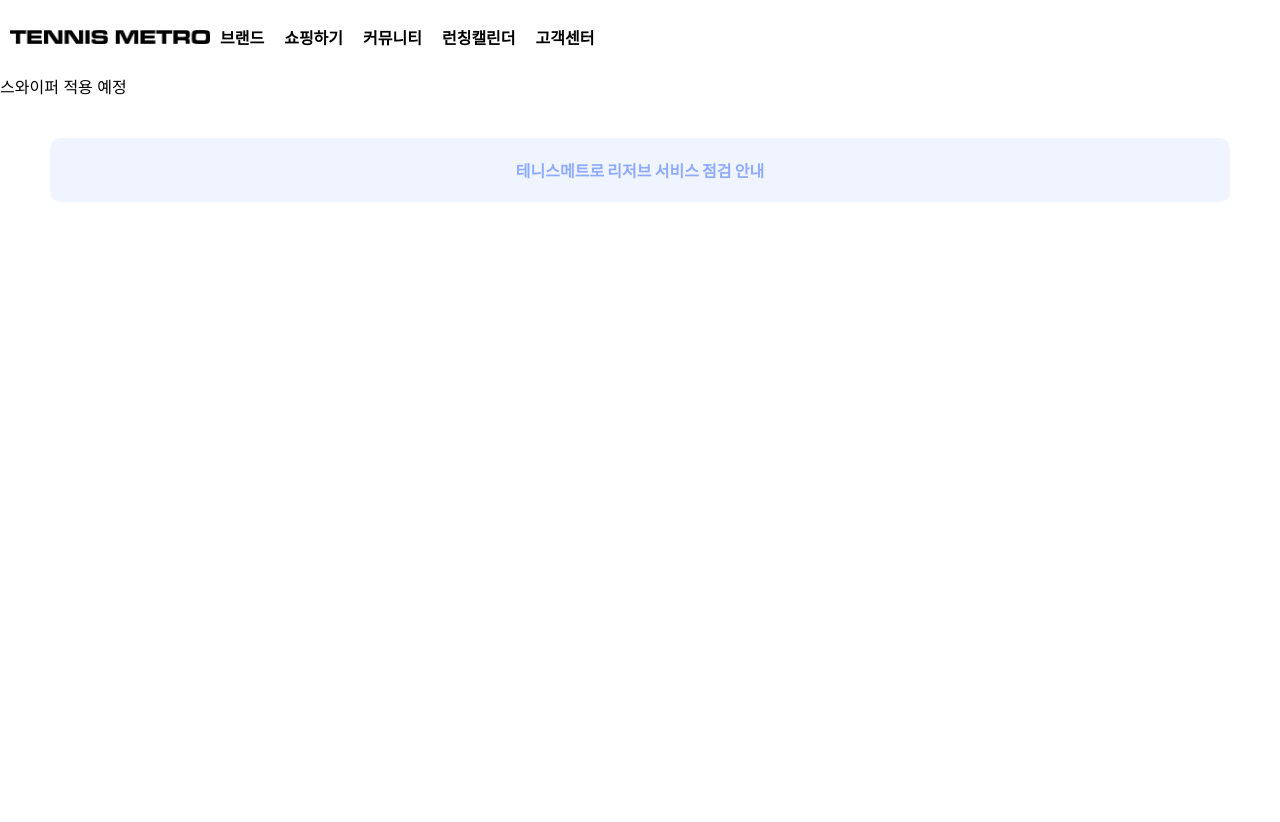
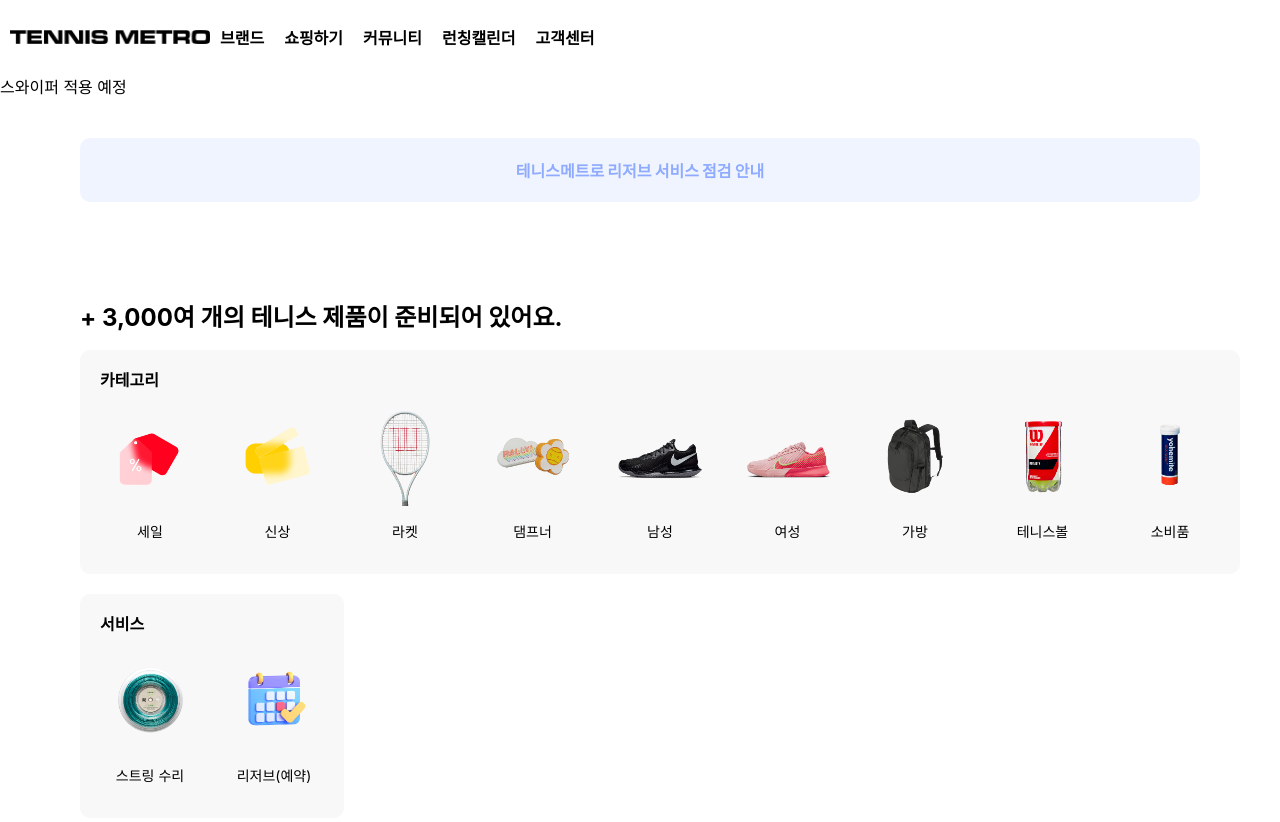
Before and after one commit to bellDev-code/tennisShop, a React (Create React App) app: page / in a window 1280 px wide. Shown: the top 822 px of the page. Before the commit the page ends 800 px from the top, so only its background shows below. Built offline with nearby package versions, Linux system fonts and the light colour scheme.

Commit message:
Add Category & Service Container

```diff
--- /dev/null
+++ b/src/Components/Category/index.tsx
@@ -0,0 +1,39 @@
+import { categoryList, serviceList } from "./mockup"
+import { CategoryBox, CategoryFont, CategoryTitle, Container, ContentsBox, ContentsFont, ContentsWrap, ServiceBox } from "./styles"
+
+
+const Category = () => {
+    return (
+        <Container>
+            <CategoryTitle>+ 3,000여 개의 테니스 제품이 준비되어 있어요.</CategoryTitle>
+            <CategoryBox>
+            <CategoryFont>카테고리</CategoryFont>
+                <ContentsBox>
+                {categoryList.map((i) => {
+                    return (
+                            <ContentsWrap>
+                                <img src={i.image} alt="icon" />
+                                <ContentsFont>{i.title}</ContentsFont>
+                            </ContentsWrap>
+                        )
+                    })}
+                </ContentsBox>
+            </CategoryBox>
+            <ServiceBox>
+            <CategoryFont>서비스</CategoryFont>
+                <ContentsBox>
+                {serviceList.map((i) => {
+                    return (
+                            <ContentsWrap>
+                                <img src={i.image} alt="icon" />
+                                <ContentsFont>{i.title}</ContentsFont>
+                            </ContentsWrap>
+                        )
+                    })}
+                </ContentsBox>
+                </ServiceBox>
+        </Container>
+    )
+}
+
+export default Category
--- /dev/null
+++ b/src/Components/Category/styles.tsx
@@ -0,0 +1,60 @@
+import { styled } from "styled-components";
+
+export const Container = styled.section`
+    width: 100%;
+    max-width: 1200px;
+    position: relative;
+    box-sizing: border-box;
+`
+
+export const CategoryTitle = styled.p`
+    font-size: 24px;
+    line-height: 32px;
+    margin-bottom: 16px;
+    font-weight: bold;
+`
+
+export const CategoryBox = styled.div`
+    width: 100%;
+    max-width: 1500px;
+    position: relative;
+    background-color: #f8f8f8;
+    padding: 20px;
+    border-radius: 10px;
+    margin-bottom: 20px;
+`
+
+export const ServiceBox = styled.div`
+    width: 20%;
+    max-width: 1500px;
+    position: relative;
+    background-color: #f8f8f8;
+    padding: 20px;
+    border-radius: 10px;
+    margin-bottom: 20px;
+`
+
+export const CategoryFont = styled.div`
+    font-size: 16px;
+    line-height: 20px;
+    margin-bottom: 16px;
+    font-weight: bold;
+`
+
+export const ContentsBox = styled.div`
+    display: flex;
+    text-align: center;
+    justify-content: space-between;
+`
+
+export const ContentsWrap = styled.div`
+
+    > img {
+        width: 100px;
+    }
+`
+
+export const ContentsFont = styled.p`
+    font-size: 14px;
+    line-height: 16px;
+`
--- a/src/Components/Notice/styles.tsx
+++ b/src/Components/Notice/styles.tsx
@@ -1,7 +1,7 @@
 import { styled } from "styled-components";
 
 export const Container = styled.div`
-    margin: 0px 50px 100px 50px;
+    margin: 0 0 100px 0;
 `
 
 export const NoticeBox = styled.div`
--- a/src/Pages/Home/index.tsx
+++ b/src/Pages/Home/index.tsx
@@ -1,13 +1,17 @@
 import React from "react";
 import SwiperContainer from "../../Components/AdSwiper";
-import { Container } from "./styles";
+import { Container, MainWrap } from "./styles";
 import Notice from "../../Components/Notice";
+import Category from "../../Components/Category";
 
 const Home = () => {
     return (
         <Container>
             <SwiperContainer />
-            <Notice />
+            <MainWrap>
+                <Notice />
+                <Category />
+            </MainWrap>
         </Container>
     )
 }
--- a/src/Pages/Home/styles.tsx
+++ b/src/Pages/Home/styles.tsx
@@ -3,3 +3,7 @@ import styled from "styled-components"
 export const Container = styled.div`
     display: 100%;
 `
+
+export const MainWrap = styled.div`
+    margin: 0 80px;
+`
```
